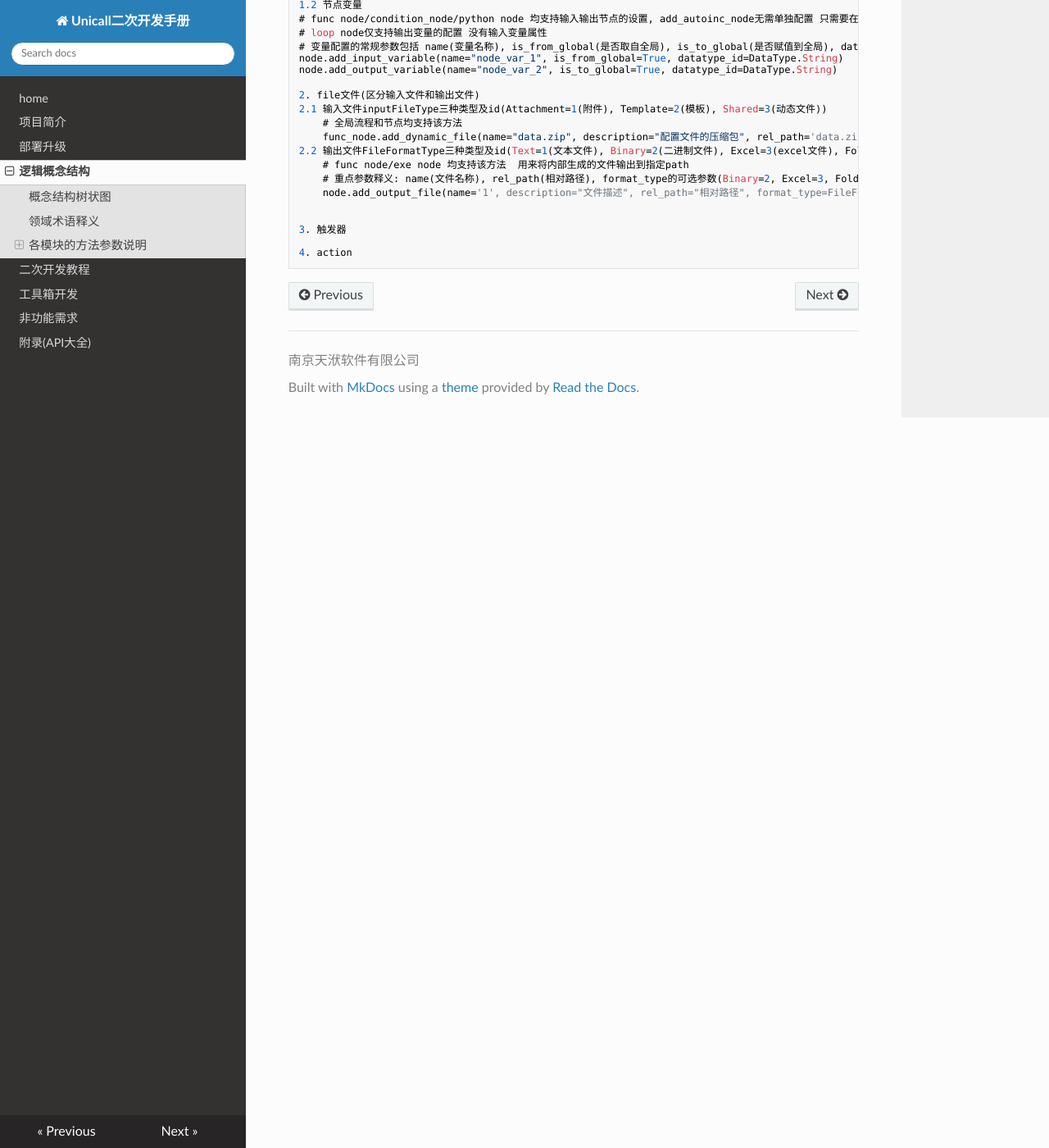
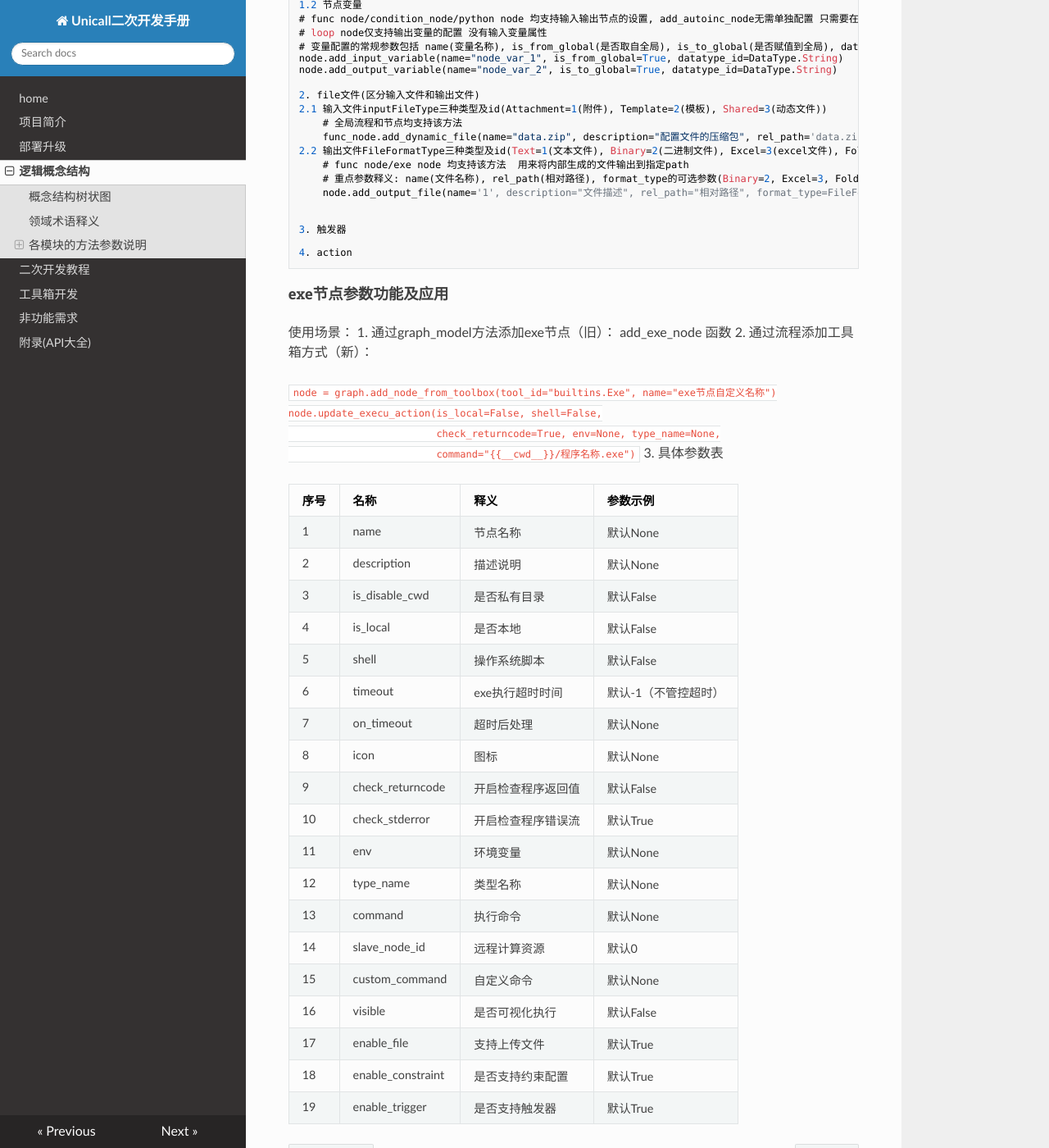
Before and after one commit to solheng/UnilabDoc, an MkDocs documentation site: the page built from docs/逻辑概念结构.md, in a window 1280 px wide and 1400 px high, scrolled down 4003 px. Shown: the whole window at 82% size. Built offline with MkDocs 1.6.1, drawn with Linux system fonts in a browser that asks for light colours; nearby versions of some CDN libraries.

Commit message:
exe 节点 参数补充

```diff
--- a/docs/逻辑概念结构.md
+++ b/docs/逻辑概念结构.md
@@ -177,3 +177,38 @@
     3. 触发器
 
     4. action
+
+#### exe节点参数功能及应用
+使用场景：
+1. 通过graph_model方法添加exe节点（旧）： add_exe_node 函数
+2. 通过流程添加工具箱方式（新）：
+
+`
+node = graph.add_node_from_toolbox(tool_id="builtins.Exe", name="exe节点自定义名称")
+node.update_execu_action(is_local=False, shell=False,
+                         check_returncode=True, env=None, type_name=None,
+                         command="{{__cwd__}}/程序名称.exe")
+`
+3. 具体参数表
+
+| 序号 | 名称                | 释义      | 参数示例        |
+|----|-------------------|---------|-------------|
+| 1  | name              | 节点名称    | 默认None      |
+| 2  | description       | 描述说明    | 默认None      |
+| 3  | is_disable_cwd    | 是否私有目录  | 默认False     |
+| 4  | is_local          | 是否本地    | 默认False     |
+| 5  | shell             | 操作系统脚本  | 默认False     |
+| 6  | timeout           | exe执行超时时间 | 默认-1（不管控超时） |
+| 7  | on_timeout        | 超时后处理   | 默认None      |
+| 8  | icon              | 图标      | 默认None      |
+| 9  | check_returncode  | 开启检查程序返回值 | 默认False     |
+| 10 | check_stderror    | 开启检查程序错误流 | 默认True      |
+| 11 | env               | 环境变量    | 默认None      |
+| 12 | type_name         | 类型名称    | 默认None      |
+| 13 | command           | 执行命令    | 默认None      |
+| 14 | slave_node_id     | 远程计算资源  | 默认0         |
+| 15 | custom_command    | 自定义命令   | 默认None      |
+| 16 | visible           | 是否可视化执行 | 默认False     |
+| 17 | enable_file       | 支持上传文件  | 默认True      |
+| 18 | enable_constraint | 是否支持约束配置 | 默认True      |
+| 19 | enable_trigger    | 是否支持触发器 | 默认True      |
```
